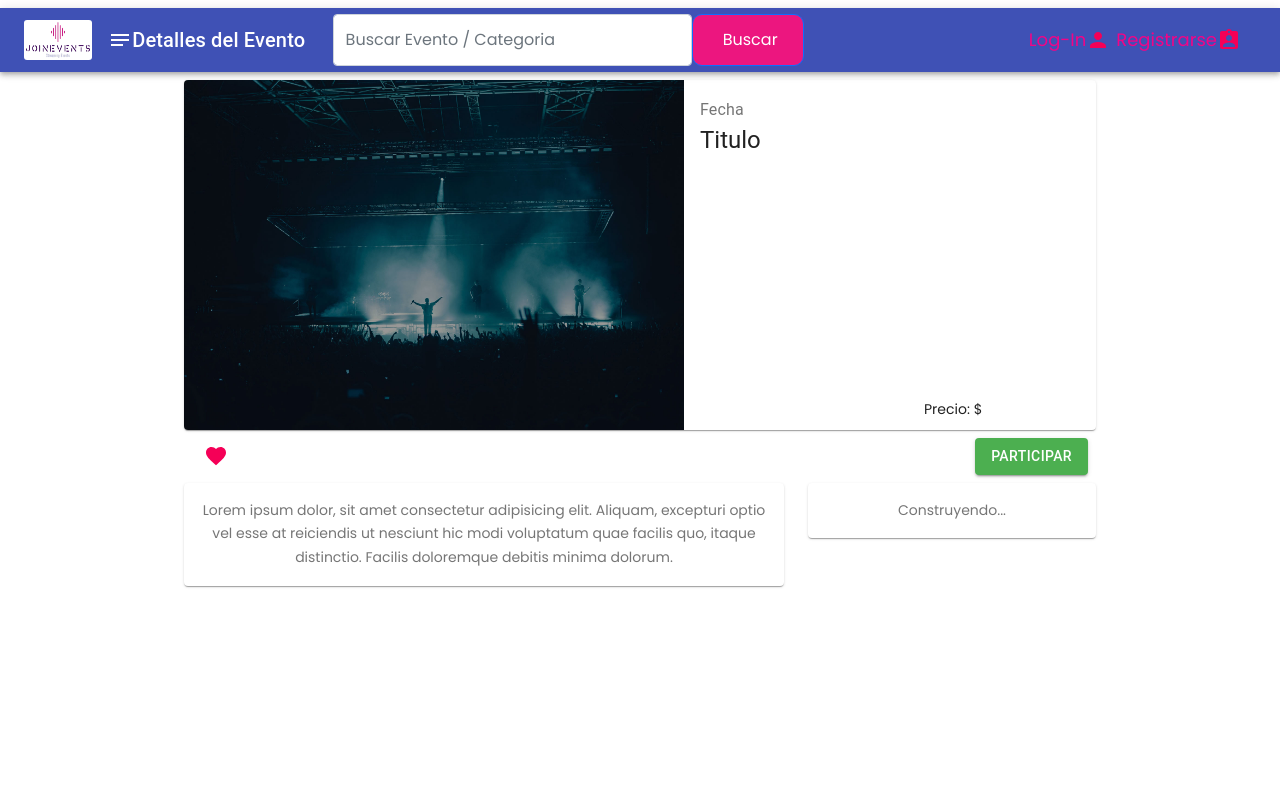
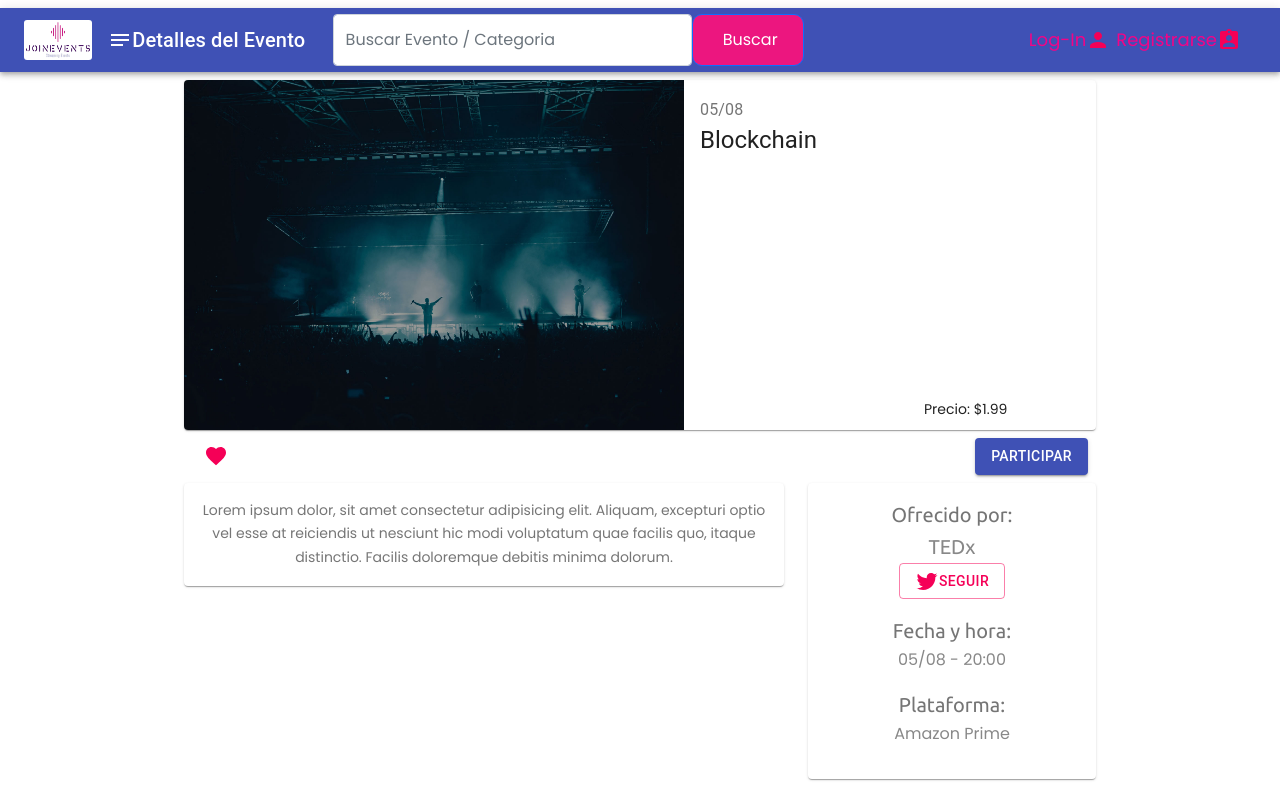
Before and after one commit to krashove/JoinEvents, a React (Create React App) app in the folder feJoinEvents/: page /eventdetails in a window 1280 px wide. Built offline with nearby package versions, Linux system fonts and the light colour scheme.

Commit message:
EventoDetalle casi terminado

```diff
--- a/feJoinEvents/src/components/EventoDetalle.js
+++ b/feJoinEvents/src/components/EventoDetalle.js
@@ -15,9 +15,10 @@ import CardContent from "@material-ui/core/CardContent";
 import CardMedia from "@material-ui/core/CardMedia";
 import Typography from "@material-ui/core/Typography";
 import Button from "@material-ui/core/Button";
-import { green } from "@material-ui/core/colors";
+import { green, blue } from "@material-ui/core/colors";
+import TwitterIcon from "@material-ui/icons/Twitter";
 
-const useStyles = makeStyles(() => ({
+const useStyles = makeStyles((theme) => ({
   root: {
     display: "flex",
   },
@@ -54,6 +55,7 @@ const useStyles = makeStyles(() => ({
 const theme = createTheme({
   palette: {
     primary: green,
+    secindary: blue,
   },
 });
 
@@ -112,7 +114,28 @@ export default function EventoDetalle(props) {
               <Paper className={classes.paper}>{props.card.detalles}</Paper>
             </Grid>
             <Grid item xs>
-              <Paper className={classes.paper}>Construyendo...</Paper>
+              <Paper className={classes.paper}>
+                <div>
+                  <h5>Ofrecido por:</h5>
+                  <p>
+                    <h5>{props.card.origen}</h5>
+                    <Button
+                      variant="outlined"
+                      color="secondary"
+                      href={props.card.twitter}
+                    >
+                      <TwitterIcon />
+                      Seguir
+                    </Button>
+                  </p>
+                  <h5>Fecha y hora:</h5>
+                  <p>
+                    {props.card.fecha} - {props.card.hora}
+                  </p>
+                  <h5>Plataforma:</h5>
+                  <p>{props.card.plataforma}</p>
+                </div>
+              </Paper>
             </Grid>
           </Grid>
         </div>
--- a/feJoinEvents/src/pages/EventDetails.js
+++ b/feJoinEvents/src/pages/EventDetails.js
@@ -8,11 +8,15 @@ export default class EventDetails extends Component {
   state = {
     evento: {
       img: "./images/background/11.jpg",
-      fecha: "Fecha",
-      titulo: "Titulo",
+      fecha: "05/08",
+      titulo: "Blockchain",
       detalles:
         "Lorem ipsum dolor, sit amet consectetur adipisicing elit. Aliquam, excepturi optio vel esse at reiciendis ut nesciunt hic modi voluptatum quae facilis quo, itaque distinctio. Facilis doloremque debitis minima dolorum.",
-      precio: "$",
+      precio: "$1.99",
+      origen: "TEDx",
+      hora: "20:00",
+      plataforma: "Amazon Prime",
+      twitter: "https://twitter.com/TEDx",
     },
   };
 
```
